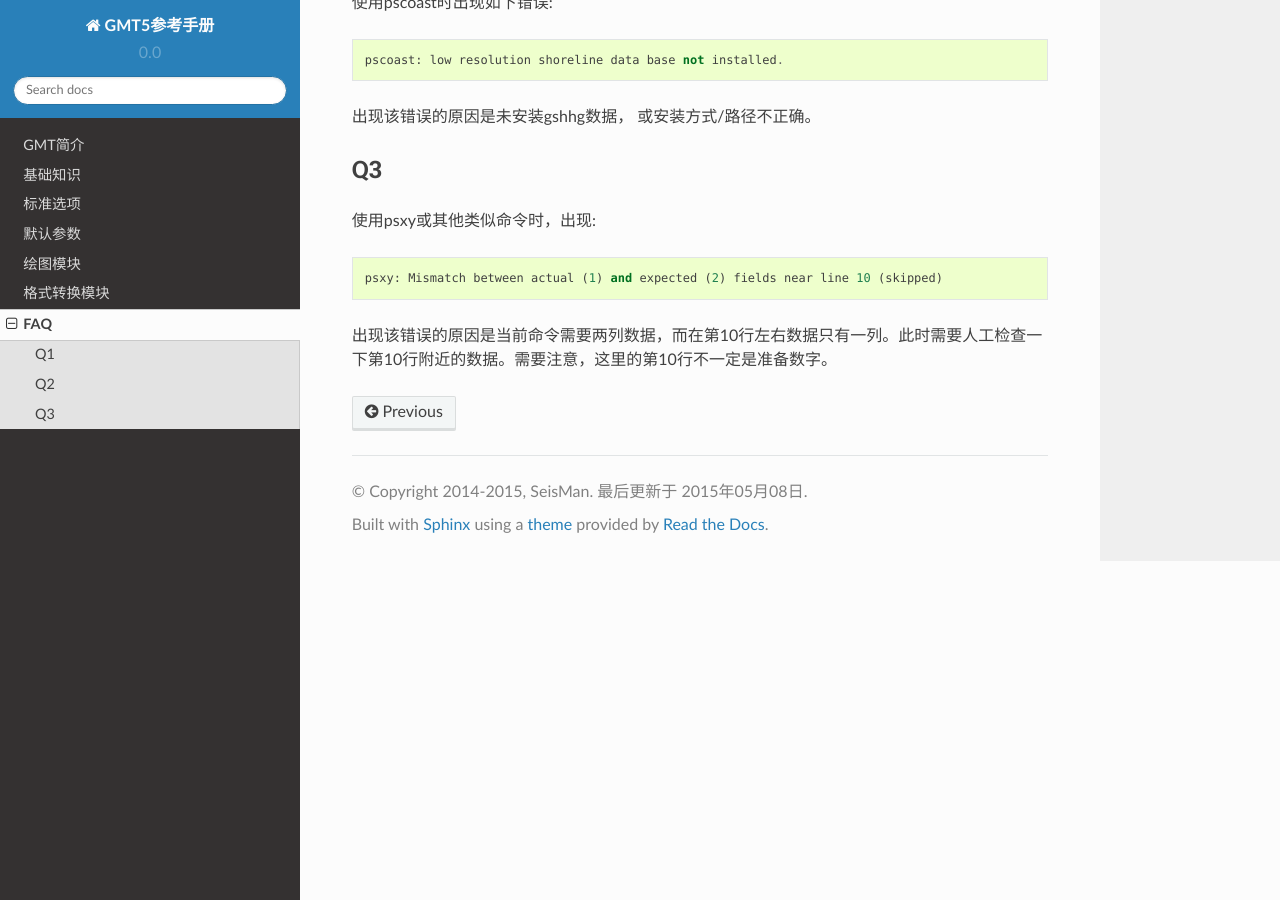
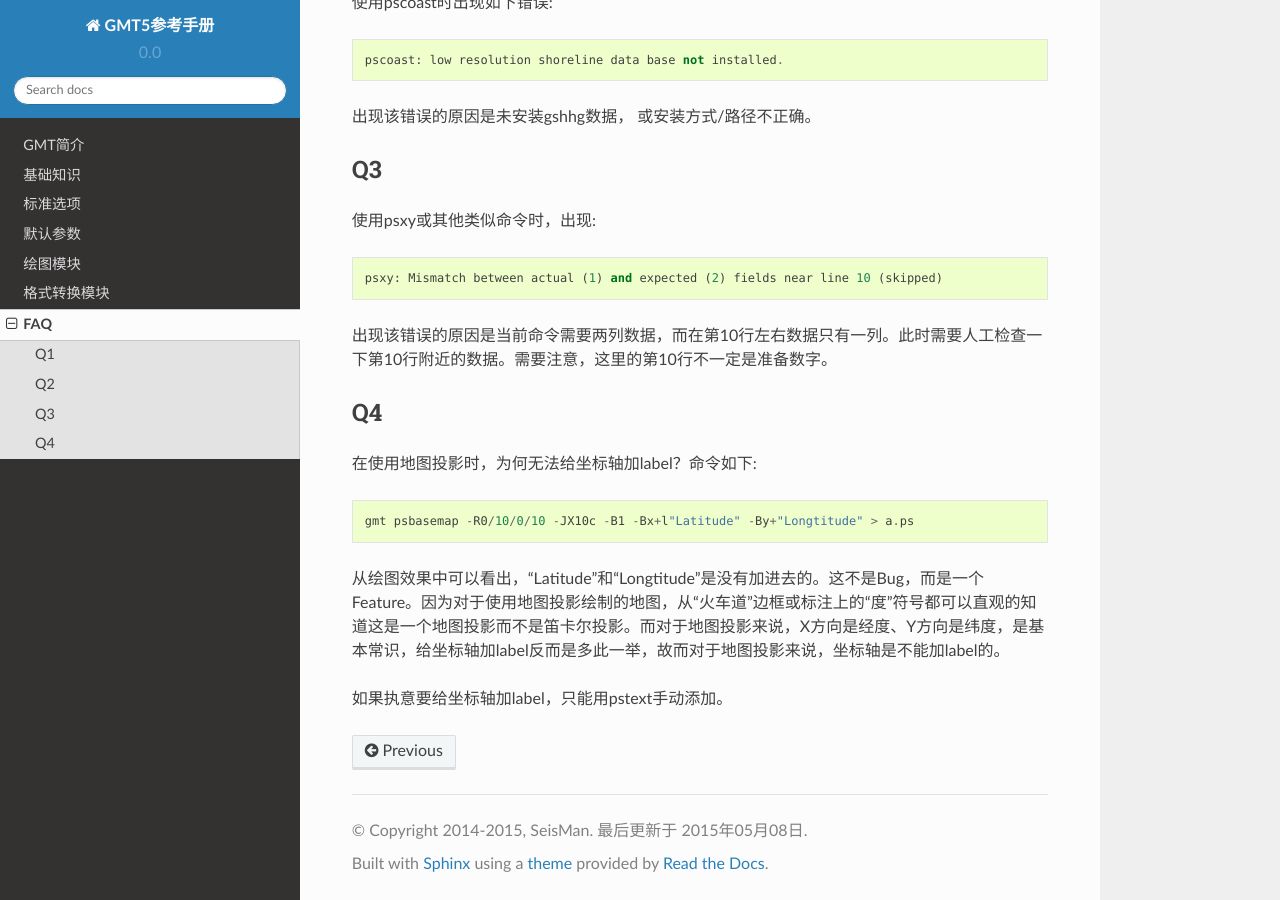
Before and after one commit to seisman/GMT5_Docs, a Sphinx documentation site: the page built from source/faq.rst, in a window 1280 px wide and 900 px high, scrolled down 542 px. Built offline with Sphinx 7.4.7 and the Read the Docs theme 2.0.0, drawn with Linux system fonts in a browser that asks for light colours.

Commit message:
one more faq

```diff
--- a/source/faq.rst
+++ b/source/faq.rst
@@ -30,3 +30,14 @@ Q3
     psxy: Mismatch between actual (1) and expected (2) fields near line 10 (skipped)
 
 出现该错误的原因是当前命令需要两列数据，而在第10行左右数据只有一列。此时需要人工检查一下第10行附近的数据。需要注意，这里的第10行不一定是准备数字。
+
+Q4
+--
+
+在使用地图投影时，为何无法给坐标轴加label？命令如下::
+
+    gmt psbasemap -R0/10/0/10 -JX10c -B1 -Bx+l"Latitude" -By+"Longtitude" > a.ps
+
+从绘图效果中可以看出，“Latitude”和“Longtitude”是没有加进去的。这不是Bug，而是一个Feature。因为对于使用地图投影绘制的地图，从“火车道”边框或标注上的“度”符号都可以直观的知道这是一个地图投影而不是笛卡尔投影。而对于地图投影来说，X方向是经度、Y方向是纬度，是基本常识，给坐标轴加label反而是多此一举，故而对于地图投影来说，坐标轴是不能加label的。
+
+如果执意要给坐标轴加label，只能用pstext手动添加。
```
